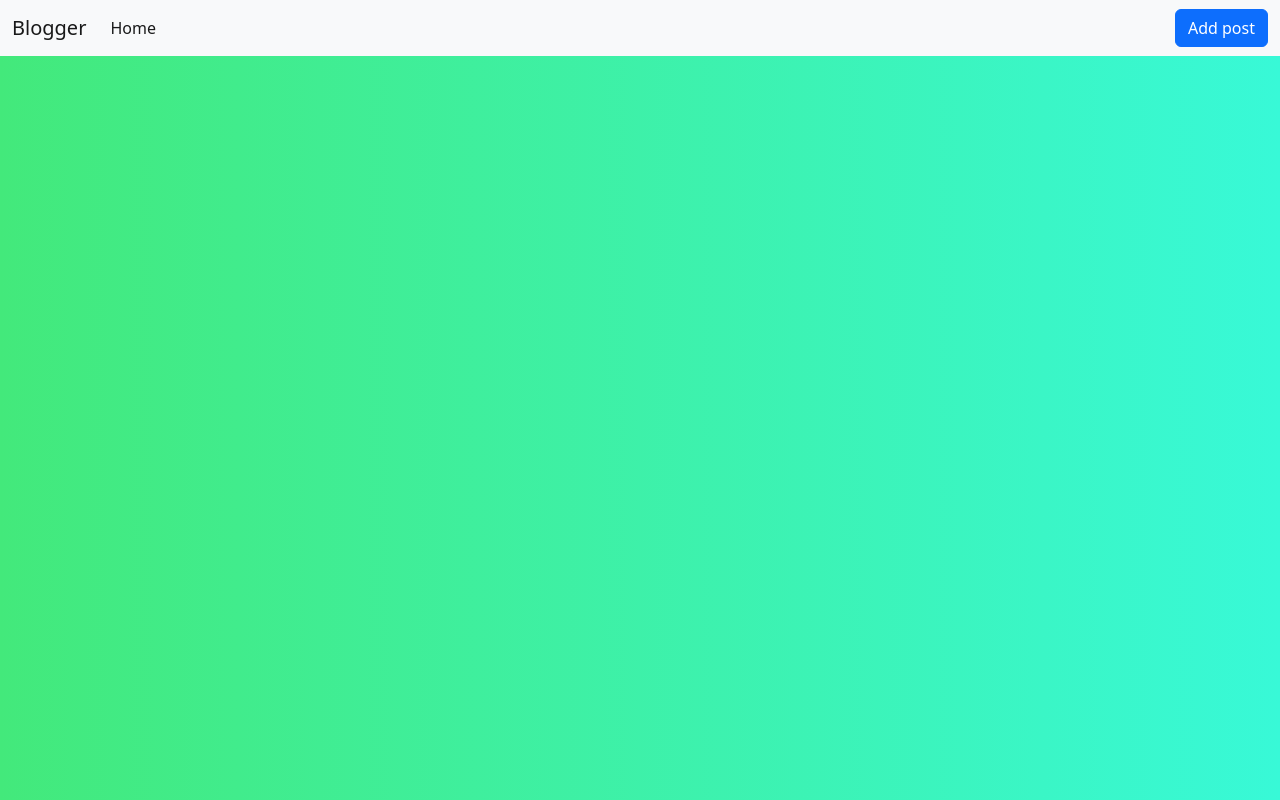
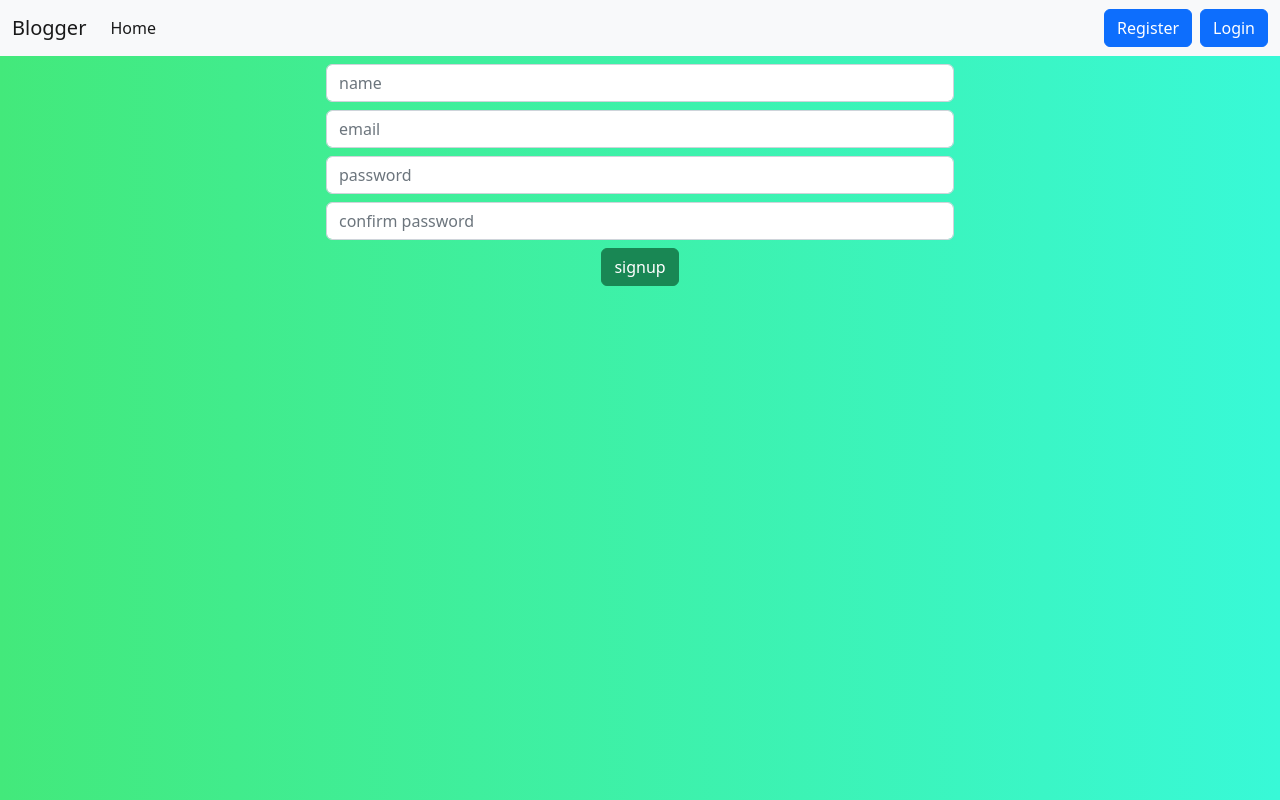
Before and after one commit to MUHAMMADASIF123/cmsfyp, a React (Create React App) app: page /registeruser in a window 1280 px wide. Built offline with nearby package versions, Linux system fonts and the light colour scheme.

Commit message:
login and sign up

```diff
--- a/src/App.js
+++ b/src/App.js
@@ -4,7 +4,7 @@ import Addpost from "./Components/Addpost";
 import Editpost from "./Components/Editpost";
 import Postlist from "./Components/Postlist";
 import './App.css'
-import Adduser from "./Components/Adduser";
+import RegisterUser from "./Components/RegisterUser";
 import Login from "./Components/Login";
 import ContactUs from "./Components/ContactUs";
 import Header from "./Components/Header";
@@ -18,7 +18,7 @@ function App() {
 <Route path="/" element={<Postlist/>}></Route>
 <Route path='/addpost' element={<Addpost/>}></Route>
 <Route path='/editpost/:postid' element={<Editpost/>}></Route>
-<Route path='/adduser' element={<Adduser/>}></Route>
+<Route path='/registeruser' element={<RegisterUser/>}></Route>
 <Route path='/login' element={<Login/>}></Route>
 <Route path='/contactus' element={<ContactUs/>}></Route>
 
--- a/src/Components/Header.js
+++ b/src/Components/Header.js
@@ -16,7 +16,8 @@ function Header() {
         </li>
 
       </ul>
-      <Link to={'/addpost'} className="btn btn-primary"> Add post</Link>
+      <Link to={'/registeruser'} className="btn btn-primary me-2"> Register</Link>
+      <Link to={'/login'} className="btn btn-primary"> Login </Link>
     </div>
   </div>
 </nav>
--- a/src/Components/Login.js
+++ b/src/Components/Login.js
@@ -1,8 +1,10 @@
 import React, { useState } from "react";
 // import uniqid from "uniqid";
 import axios from "axios";
-import { Link } from "react-router-dom";
+// import { Link } from "react-router-dom";
+import {useNavigate} from "react-router-dom"
 function Login() {
+  const history=useNavigate();
   const [user, setUser] = useState({
     email: "",
     password: "",
@@ -34,15 +36,12 @@ function Login() {
         console.log(err);
       });
     // history.push("/");
-    // history("/home");
+    history("/");
   };
   return (
     <div className="row justify-content-center">
       <div className="col-md-6">
-        <Link to={"/"} className="btn btn-primary">
-          {" "}
-          back to home
-        </Link>
+       \
         <div>
 
           <input
@@ -68,7 +67,7 @@ function Login() {
             className="mt-2  btn btn-success"
           >
             {" "}
-            signup
+            Login
           </button>
         </div>
       </div>
--- a/src/Components/Adduser.js
+++ b/src/Components/RegisterUser.js
@@ -1,8 +1,8 @@
 import React, { useState } from "react";
 import uniqid from "uniqid";
 import axios from "axios";
-import { Link, } from "react-router-dom";
-function Adduser() {
+import { useNavigate } from "react-router-dom";
+function RegisterUser () {
   const [user, setUser] = useState({
     name: "",
     email: "",
@@ -11,7 +11,7 @@ function Adduser() {
 
   });
 
-  // const history = useNavigate();
+  const history = useNavigate();
   const { name, email, password, cpassword } = user;
   const onInputChange = (e) => {
     setUser({ ...user, [e.target.name]: e.target.value });
@@ -28,25 +28,24 @@ function Adduser() {
     console.log(users);
     e.preventDefault();
     await axios
-      .post("/api/post/adduser", users)
+      .post("/api/post/registeruser", users)
       .then((res) => {
         alert(res.data);
+
           // history('/')
+          history("/login");
       })
       .catch((err) => {
         console.log(err);
       });
     // history.push("/");
-    // history("/home");
+
   };
 
   return (
     <div className="row justify-content-center">
       <div className="col-md-6">
-        <Link to={"/"} className="btn btn-primary">
-          {" "}
-          back to home
-        </Link>
+
         <div>
           <input
             type="text"
@@ -94,4 +93,4 @@ function Adduser() {
   );
 }
 
-export default Adduser;
+export default RegisterUser;
```
